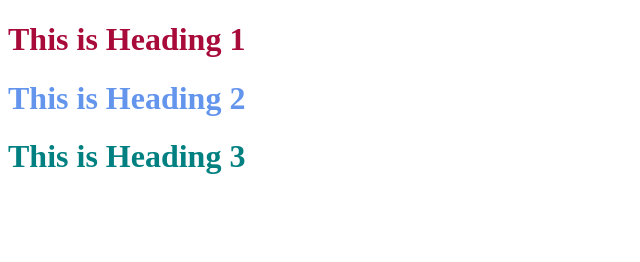
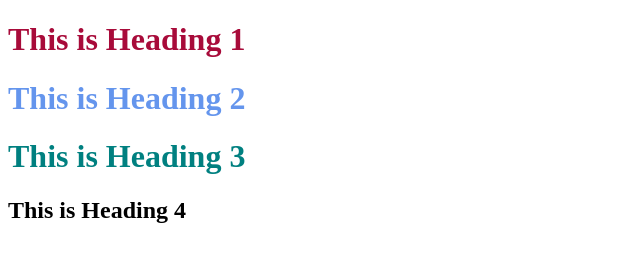
Before and after one commit to dev-rathore/project, a plain HTML site: page index.html in a window 1280 px wide. Shown: the whole page, without its empty margins (0-640 px from the left). Drawn offline with Linux system fonts and the light colour scheme.

Commit message:
Added h2 with head4 class

```diff
--- a/index.html
+++ b/index.html
@@ -21,5 +21,6 @@
   <h1 class="head1">This is Heading 1</h1>
   <h1 class="head2">This is Heading 2</h1>
   <h1 class="head3">This is Heading 3</h1>
+  <h2 class="head4">This is Heading 4</h2>
 </body>
 </html>
```
